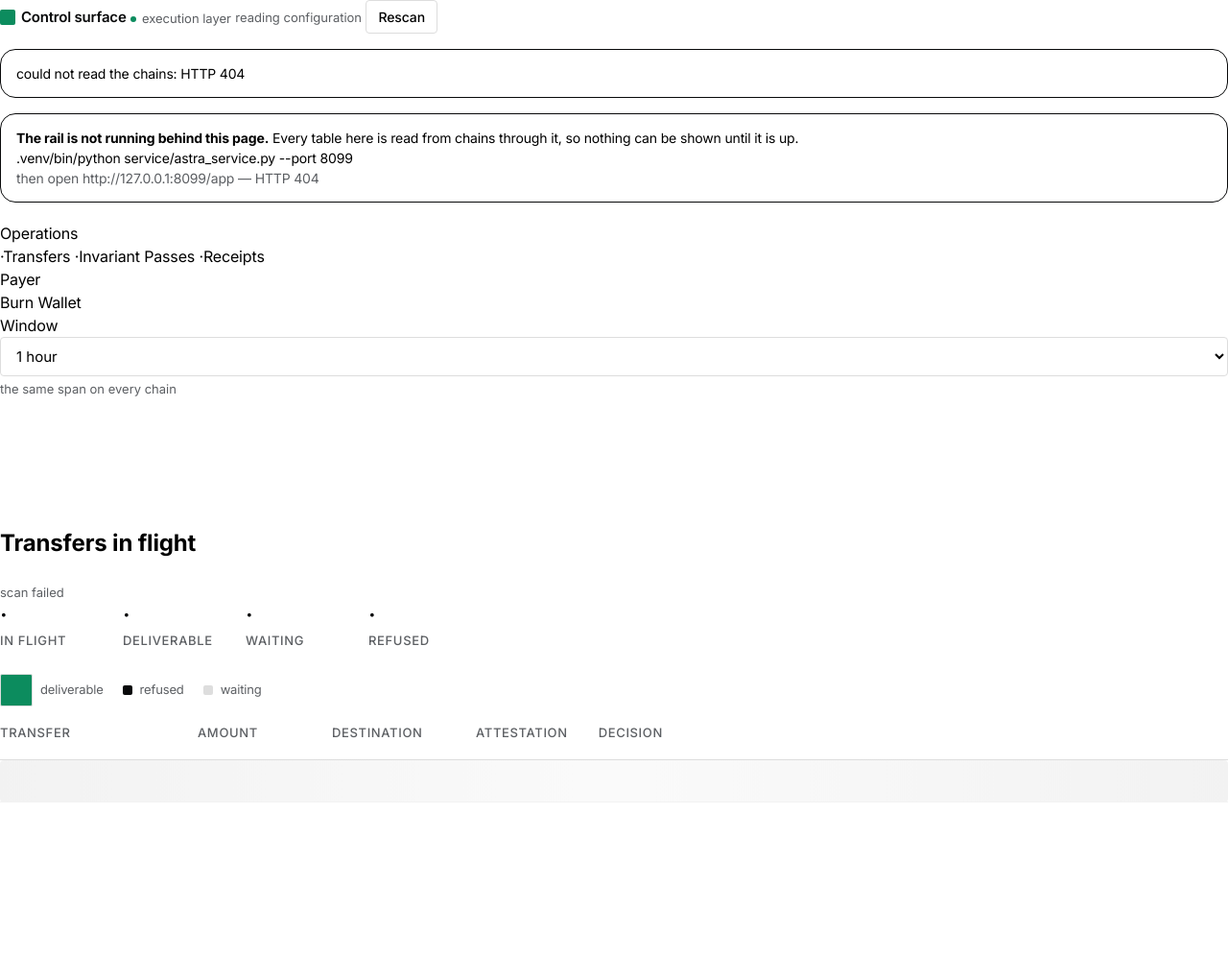
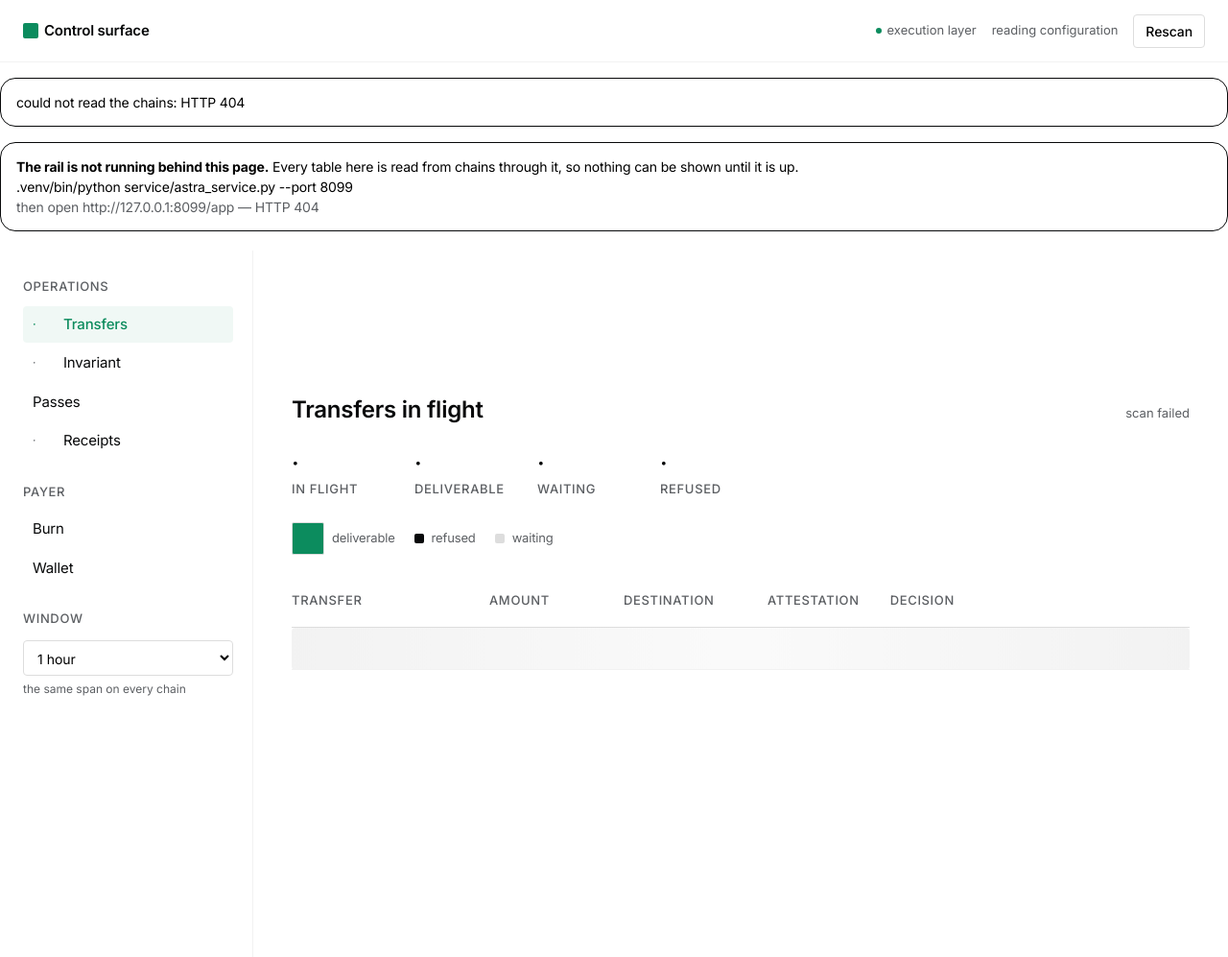
Before and after one commit to subheeksh5599/astra, a plain HTML site: page service/web/app.html in a window 1280 px wide. Shown: the whole page at 96% size. Before the commit the page ends 948 px from the top, so only its background shows below. Drawn offline with Linux system fonts and the light colour scheme; no server answers.

Commit message:
style(dashboard): the rail
A 264px rail against the content, hairline separators, sticky navigation, and the active
item on the mint wash the rest of the system uses for the thing you are looking at. Below
900px the rail becomes a header strip.

```diff
--- a/service/web/astra.css
+++ b/service/web/astra.css
@@ -350,3 +350,56 @@ td .count .tag{font-size:12px}
 .main .counters{margin:0 0 20px}
 .main table{margin-top:4px}
 @media(max-width:1000px){.main section{margin-bottom:56px}}
+
+
+/* --- the dashboard: a rail of panes, one pane at a time --------------- */
+.dash-body{background:var(--paper)}
+.topbar{border-bottom:1px solid var(--mist);background:var(--paper)}
+.topbar-in{
+  display:flex;align-items:center;gap:16px;height:64px;
+  max-width:1600px;margin-inline:auto;padding-inline:24px;
+}
+.topbar .chip,.topbar .note{white-space:nowrap}
+@media(max-width:760px){.topbar .note{display:none}}
+
+.dash{
+  display:grid;grid-template-columns:264px minmax(0,1fr);
+  max-width:1600px;margin-inline:auto;align-items:start;
+}
+@media(max-width:900px){.dash{grid-template-columns:1fr}}
+
+.rail{border-right:1px solid var(--mist);min-height:calc(100vh - 64px);padding:28px 20px 48px 24px}
+@media(max-width:900px){.rail{border-right:0;border-bottom:1px solid var(--mist);min-height:0;padding:20px 24px 24px}}
+.rail-nav{display:flex;flex-direction:column;gap:2px;position:sticky;top:88px}
+@media(max-width:900px){.rail-nav{position:static}}
+.rail-group{
+  font-size:var(--caption);font-weight:500;letter-spacing:var(--caption-ls);
+  text-transform:uppercase;color:var(--dim);margin:22px 0 8px;
+}
+.rail-group:first-child{margin-top:0}
+.rail-item{
+  display:flex;align-items:center;gap:10px;padding:8px 10px;border-radius:var(--r-tag);
+  font-size:15px;color:var(--ink);
+}
+.rail-item:hover{background:var(--mist)}
+.rail-item.active{background:var(--mint-wash);color:var(--mint);font-weight:500}
+.rail-item .n{
+  min-width:22px;font-size:12px;color:var(--dim);font-variant-numeric:tabular-nums;
+}
+.rail-item.active .n{color:var(--mint)}
+.rail-control{padding:2px 0 0}
+.rail-control select{font-size:14px;padding:8px 10px}
+.rail-control .note{margin:8px 0 0;font-size:12px}
+
+.pane{padding:40px 40px 96px;min-width:0}
+@media(max-width:900px){.pane{padding:28px 24px 72px}}
+.pane-head{display:flex;align-items:baseline;justify-content:space-between;gap:20px;margin-bottom:28px}
+.pane-head h1{
+  margin:0;font-size:var(--h-sm);line-height:1.2;letter-spacing:var(--h-sm-ls);
+  font-weight:600;color:var(--ink);
+}
+.pane-head .note{margin:0}
+.pane-body .states{margin-bottom:20px}
+.pane-body table{margin-top:4px}
+.form-grid{display:grid;grid-template-columns:repeat(2,minmax(240px,1fr));gap:0 24px}
+@media(max-width:700px){.form-grid{grid-template-columns:1fr}}
```
